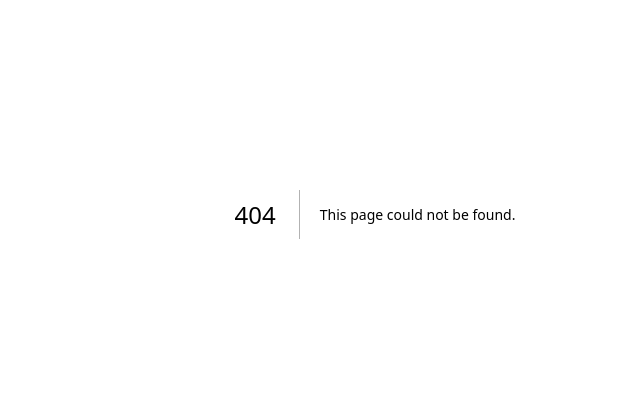
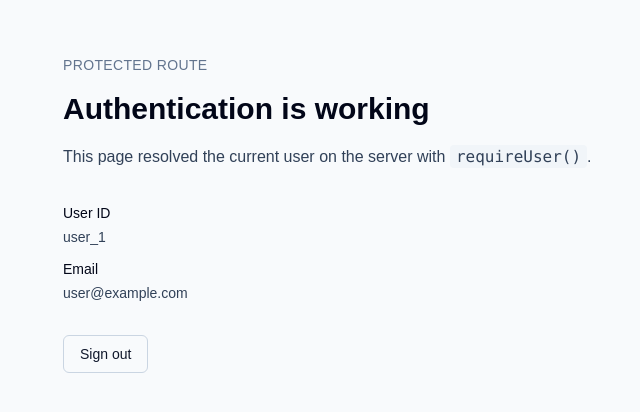
Before and after one commit to briehn/Track-My-Apps, a Next.js app: page /auth-check in a window 1280 px wide. Before the commit this address had no page. Shown: the part 186-598 px from the top of the page, without its empty margins (265-905 px from the left). Built offline with nearby package versions, Linux system fonts and the light colour scheme; no server answers; sample sign-in values are in the browser's storage.

Commit message:
Set up Google OAuth Authentication

```diff
--- /dev/null
+++ b/src/app/(auth)/sign-in/page.tsx
@@ -0,0 +1,20 @@
+import { SignInWithGoogleButton } from "@/features/auth/components/auth-buttons";
+
+export default function SignInPage() {
+  return (
+    <main className="mx-auto flex min-h-screen max-w-md flex-col justify-center px-6 py-16">
+      <p className="text-sm font-medium uppercase tracking-wide text-slate-500">
+        AI Job Search Copilot
+      </p>
+      <h1 className="mt-4 text-3xl font-semibold text-slate-950">
+        Sign in
+      </h1>
+      <p className="mt-4 text-base leading-7 text-slate-700">
+        Use Google to create or access your account.
+      </p>
+      <div className="mt-8">
+        <SignInWithGoogleButton />
+      </div>
+    </main>
+  );
+}
--- /dev/null
+++ b/src/app/(dashboard)/auth-check/page.tsx
@@ -0,0 +1,39 @@
+import { SignOutButton } from "@/features/auth/components/auth-buttons";
+import { requireUser } from "@/features/auth/require-user";
+
+export default async function AuthCheckPage() {
+  const user = await requireUser();
+
+  return (
+    <main className="mx-auto flex min-h-screen max-w-2xl flex-col justify-center px-6 py-16">
+      <p className="text-sm font-medium uppercase tracking-wide text-slate-500">
+        Protected route
+      </p>
+      <h1 className="mt-4 text-3xl font-semibold text-slate-950">
+        Authentication is working
+      </h1>
+      <p className="mt-4 text-base leading-7 text-slate-700">
+        This page resolved the current user on the server with{" "}
+        <code className="rounded bg-slate-100 px-1.5 py-0.5">
+          requireUser()
+        </code>
+        .
+      </p>
+      <dl className="mt-8 space-y-3 text-sm text-slate-700">
+        <div>
+          <dt className="font-medium text-slate-950">User ID</dt>
+          <dd className="mt-1 break-all">{user.id}</dd>
+        </div>
+        {user.email ? (
+          <div>
+            <dt className="font-medium text-slate-950">Email</dt>
+            <dd className="mt-1">{user.email}</dd>
+          </div>
+        ) : null}
+      </dl>
+      <div className="mt-8">
+        <SignOutButton />
+      </div>
+    </main>
+  );
+}
--- /dev/null
+++ b/src/app/api/auth/[...nextauth]/route.ts
@@ -0,0 +1,7 @@
+import NextAuth from "next-auth";
+
+import { authOptions } from "@/features/auth/auth-options";
+
+const handler = NextAuth(authOptions);
+
+export { handler as GET, handler as POST };
--- /dev/null
+++ b/src/features/auth/auth-options.ts
@@ -0,0 +1,30 @@
+import { PrismaAdapter } from "@next-auth/prisma-adapter";
+import type { NextAuthOptions } from "next-auth";
+import GoogleProvider from "next-auth/providers/google";
+
+import { prisma } from "@/server/db/prisma";
+
+export const authOptions: NextAuthOptions = {
+  adapter: PrismaAdapter(prisma),
+  providers: [
+    GoogleProvider({
+      clientId: process.env.GOOGLE_CLIENT_ID ?? "",
+      clientSecret: process.env.GOOGLE_CLIENT_SECRET ?? "",
+    }),
+  ],
+  session: {
+    strategy: "database",
+  },
+  pages: {
+    signIn: "/sign-in",
+  },
+  callbacks: {
+    session({ session, user }) {
+      if (session.user) {
+        session.user.id = user.id;
+      }
+
+      return session;
+    },
+  },
+};
--- /dev/null
+++ b/src/features/auth/components/auth-buttons.tsx
@@ -0,0 +1,33 @@
+"use client";
+
+import { signIn, signOut } from "next-auth/react";
+
+type SignInWithGoogleButtonProps = {
+  callbackUrl?: string;
+};
+
+export function SignInWithGoogleButton({
+  callbackUrl = "/auth-check",
+}: SignInWithGoogleButtonProps) {
+  return (
+    <button
+      type="button"
+      onClick={() => void signIn("google", { callbackUrl })}
+      className="inline-flex items-center justify-center rounded-md bg-slate-950 px-4 py-2 text-sm font-medium text-white transition hover:bg-slate-800 focus:outline-none focus:ring-2 focus:ring-slate-400 focus:ring-offset-2"
+    >
+      Sign in with Google
+    </button>
+  );
+}
+
+export function SignOutButton() {
+  return (
+    <button
+      type="button"
+      onClick={() => void signOut({ callbackUrl: "/sign-in" })}
+      className="inline-flex items-center justify-center rounded-md border border-slate-300 px-4 py-2 text-sm font-medium text-slate-900 transition hover:bg-slate-100 focus:outline-none focus:ring-2 focus:ring-slate-400 focus:ring-offset-2"
+    >
+      Sign out
+    </button>
+  );
+}
--- /dev/null
+++ b/src/features/auth/require-user.ts
@@ -0,0 +1,14 @@
+import { redirect } from "next/navigation";
+import { getServerSession } from "next-auth";
+
+import { authOptions } from "@/features/auth/auth-options";
+
+export async function requireUser() {
+  const session = await getServerSession(authOptions);
+
+  if (!session?.user?.id) {
+    redirect("/sign-in");
+  }
+
+  return session.user;
+}
--- /dev/null
+++ b/src/types/next-auth.d.ts
@@ -0,0 +1,9 @@
+import type { DefaultSession } from "next-auth";
+
+declare module "next-auth" {
+  interface Session {
+    user: {
+      id: string;
+    } & DefaultSession["user"];
+  }
+}
```
Also changed, not shown: 3 other files (tests, documents, lock files or other folders).
